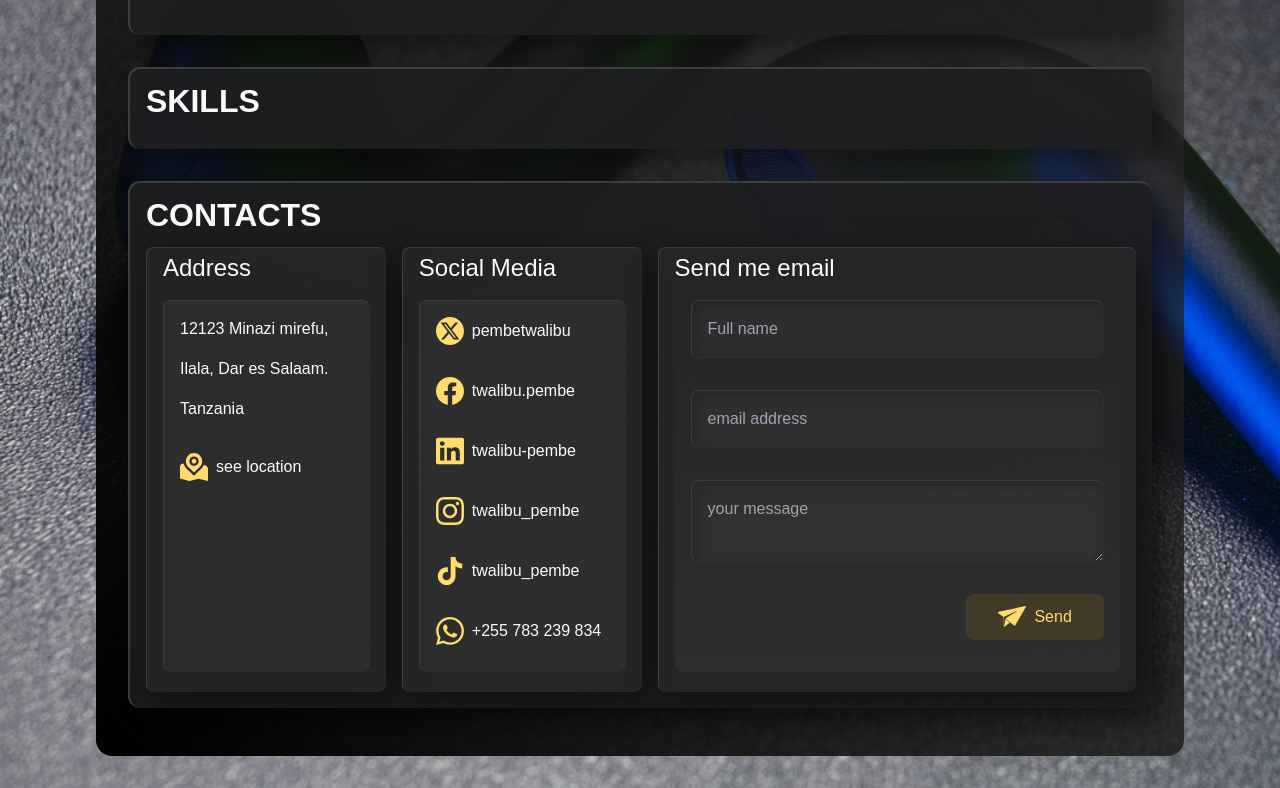
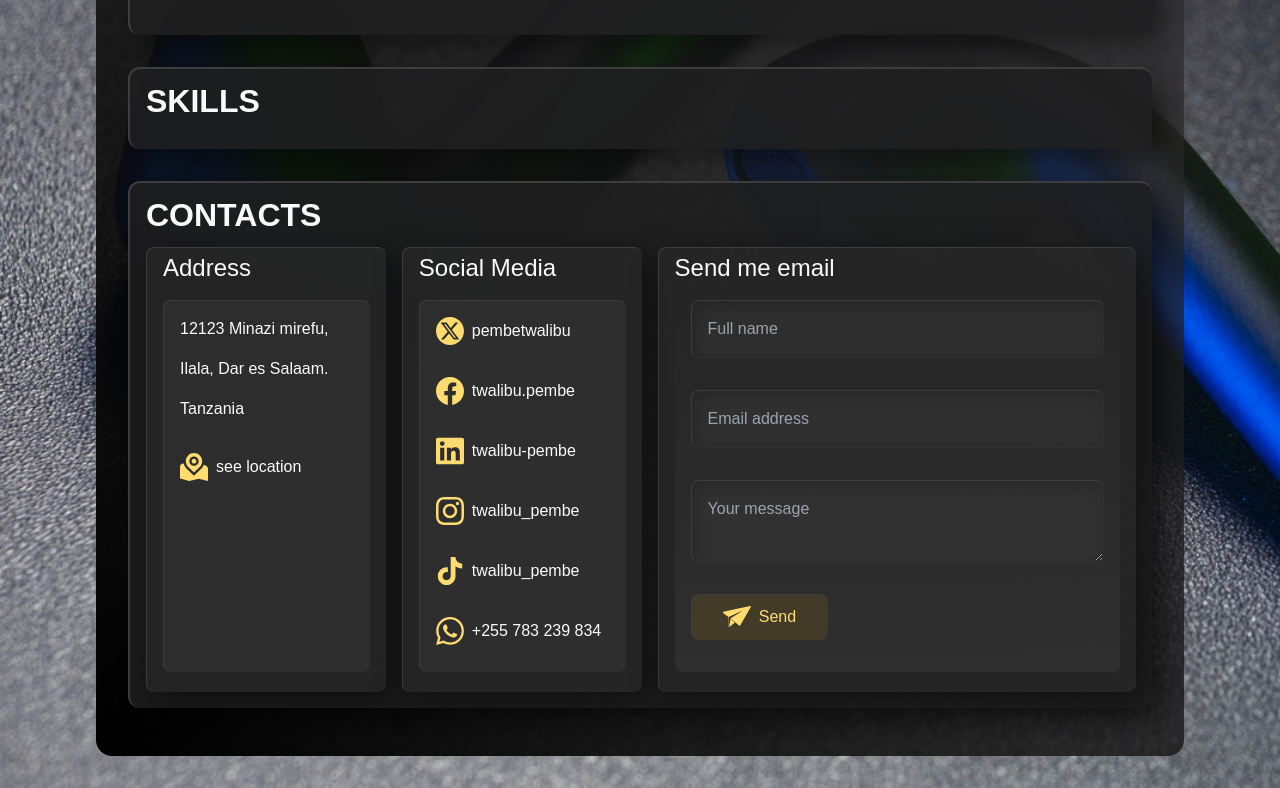
Before and after one commit to Twalibu-code/elegant, a Next.js app: page / in a window 1280 px wide. Shown: the part 557-1345 px from the top of the page. Built offline with nearby package versions, Linux system fonts and the light colour scheme.

Commit message:
email struggles with baye

```diff
--- a/app/components/form.jsx
+++ b/app/components/form.jsx
@@ -1,9 +1,9 @@
-'use client'
+'use client';
 
 import React, { useState } from 'react';
-import Image from 'next/image'
+import Image from 'next/image';
 
-const form = () => {
+const Form = () => {
   const [formData, setFormData] = useState({ name: '', email: '', message: '' });
   const [status, setStatus] = useState('');
 
@@ -21,66 +21,69 @@ const form = () => {
         headers: { 'Content-Type': 'application/json' },
         body: JSON.stringify(formData),
       });
+      const data = await response.json();
+      console.log(data);
       if (response.ok) {
         setStatus('Message sent successfully!');
+        setFormData({ name: '', email: '', message: '' }); // Reset form
       } else {
         setStatus('Failed to send message.');
       }
     } catch (error) {
+      console.log('Error:', error);
       setStatus('Error sending message.');
     }
   };
 
   return (
     <div>
-        <form id='contact-form' method='POST' onSubmit={handleSubmit} className='form-frame'>
+      <form id="contact-form" onSubmit={handleSubmit} className="form-frame">
         <input
-                type='text'
-                name='name'
+          type="text"
+          id='name'
+          name="name"
           value={formData.name}
           onChange={handleChange}
-                placeholder='Full name'
-                className='form-input'
+          placeholder="Full name"
+          className="form-input"
           required
         />
         <input
-                type='email'
+          type="email"
           id='email'
-                name='email'
+          name="email"
           value={formData.email}
           onChange={handleChange}
-                placeholder='email address'
-                className='form-input'
+          placeholder="Email address"
+          className="form-input"
           required
         />
         <textarea
           type='text'
           id='message'
-                name='message'
+          name="message"
           value={formData.message}
           onChange={handleChange}
-                placeholder='your message'
-                className='form-input'
+          placeholder="Your message"
+          className="form-input"
           required
         />
-            <div className='flex justify-end'>
-                <button
-                    type='submit'
-                    className='form-button'
-                >
+        <div className="flex justify-between">
+          <button type="submit" className="form-button">
             <Image
-                    src='/svg/send.svg'
-                    alt='send icon'
+              src="/svg/send.svg"
+              alt="send icon"
               width={32}
               height={32}
-                    className='pr-1'
+              className="pr-1"
             />
-                    <p className='form-button-text'>Send</p>
+            <p className="form-button-text">Send</p>
           </button>
+          {status && <p className="status-message">{status}</p>}
         </div>
       </form>
     </div>
   )
-}
+};
 
-export default form;
+export default Form;
--- a/app/globals.css
+++ b/app/globals.css
@@ -178,3 +178,8 @@ body {
   padding-left: 0.25rem /* 4px */;
   color: var(--orange-yellow-crayola);
 }
+
+.status-message {
+  display: flex;
+  justify-content: center;
+}
--- a/app/pages/pages.jsx
+++ b/app/pages/pages.jsx
@@ -129,4 +129,4 @@ const pages = () => (
   </div>
 )
 
-export default pages
+export default pages;
--- a/app/API/send-email/route.js
+++ b/pages/API/send-email.js
@@ -37,7 +37,10 @@ export default async function handler(req, res) {
       res.status(200).json({ message: 'Email sent successfully.' });
     } catch (error) {
       console.error('Error sending email:', error);
-      res.status(500).json({ error: 'Failed to send email.' });
+      res.status(500).json({
+        errorMessage: 'Failed to send email.',
+        error:error
+     });
     }
   } else {
     res.setHeader('Allow', ['POST']);
```
Also changed, not shown: next.config.mjs (+6 -6 lines). Lines whose indentation alone changed are shown as unchanged.
